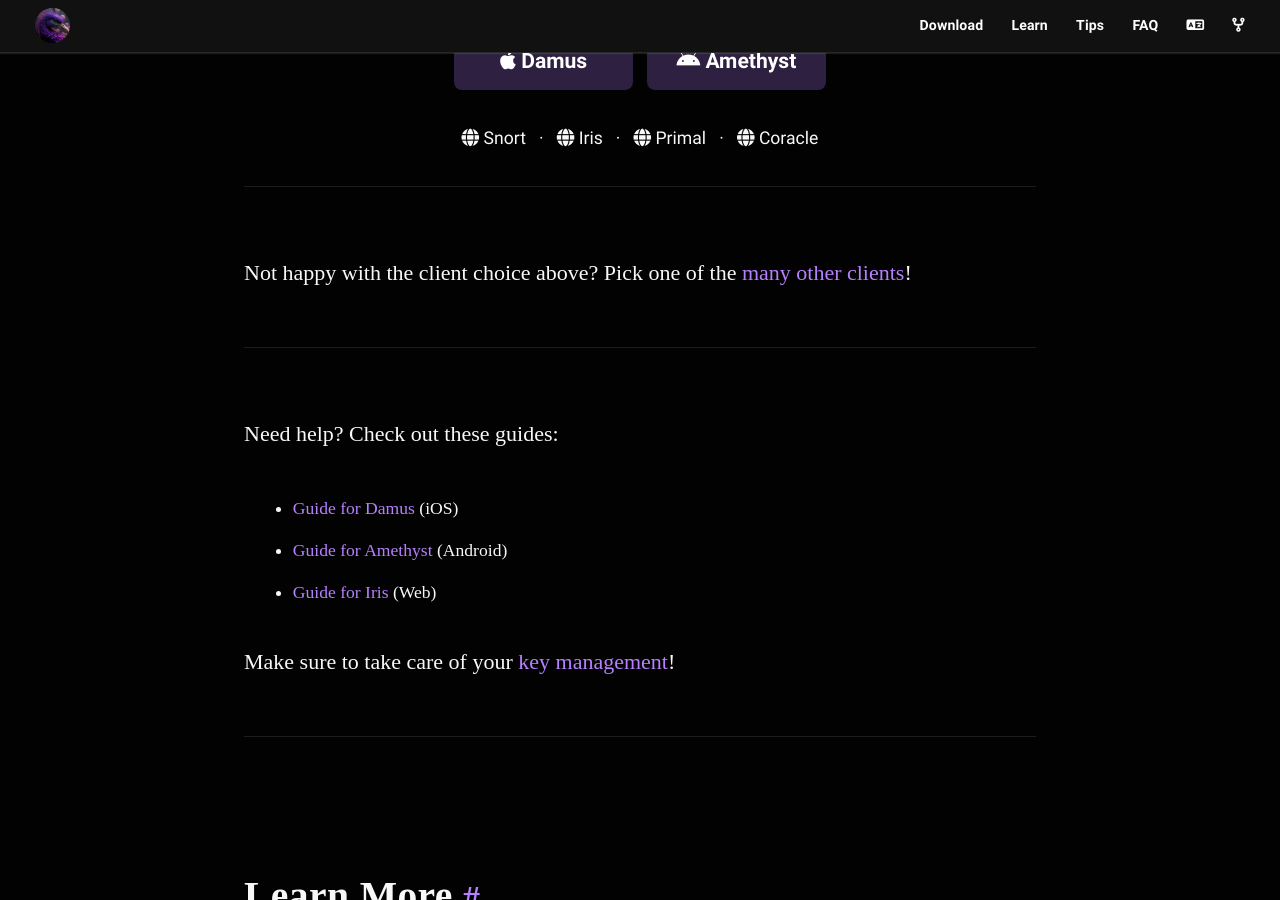
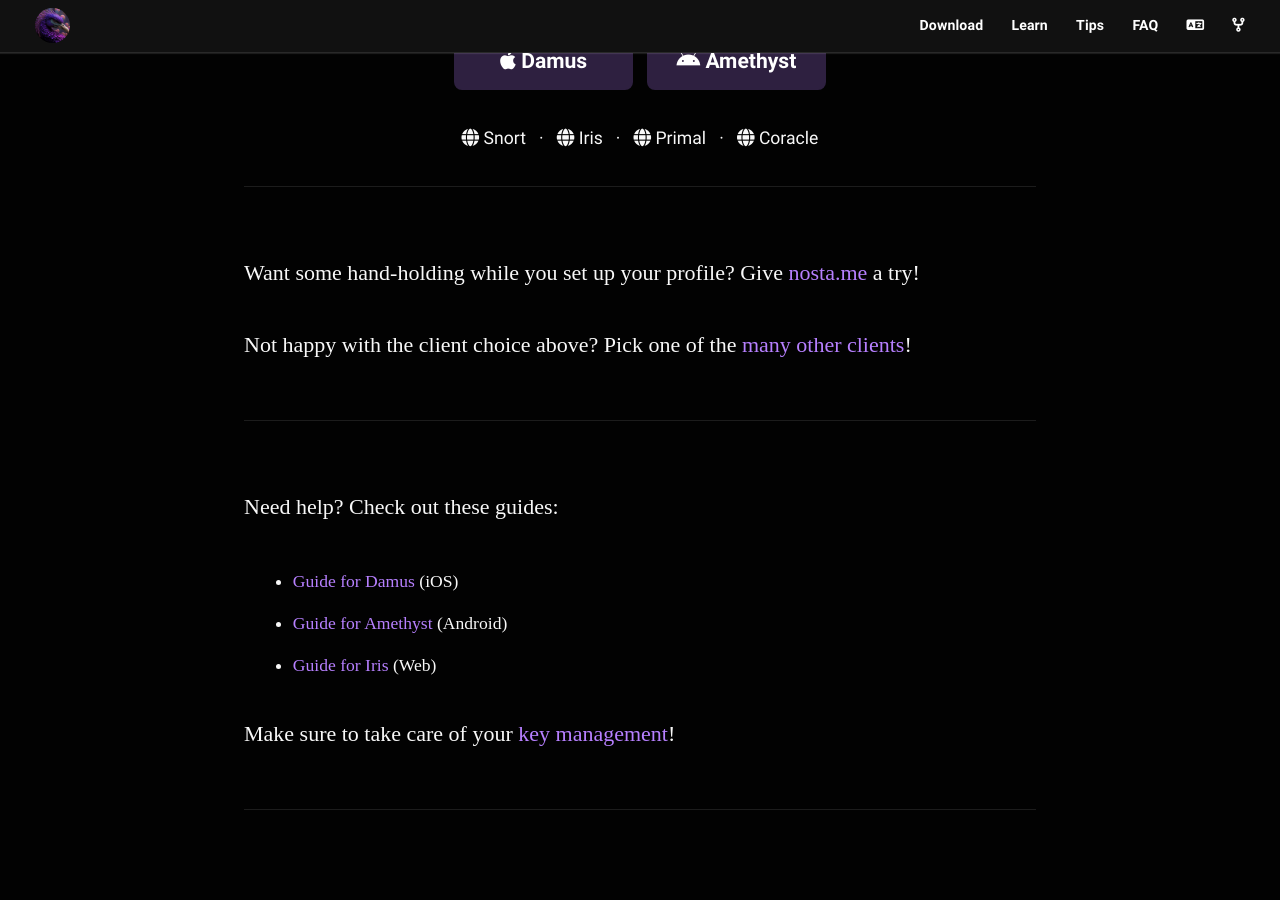
Before and after one commit to nostr-resources/nostr-resources.github.io, a Jekyll site: the page built from index.md, in a window 1280 px wide and 900 px high, scrolled down 1789 px. Built offline with Jekyll 4.4.1, drawn with Linux system fonts in a browser that asks for light colours; some web fonts are replaced.

Commit message:
feat: add link to nosta.me

```diff
--- a/index.md
+++ b/index.md
@@ -65,6 +65,8 @@ Download a suitable client:
 </div>
 
 ---
+
+Want some hand-holding while you set up your profile? Give [nosta.me](https://nosta.me/) a try!
 
 Not happy with the client choice above? Pick one of the [many other clients](#clients)!
 
```
